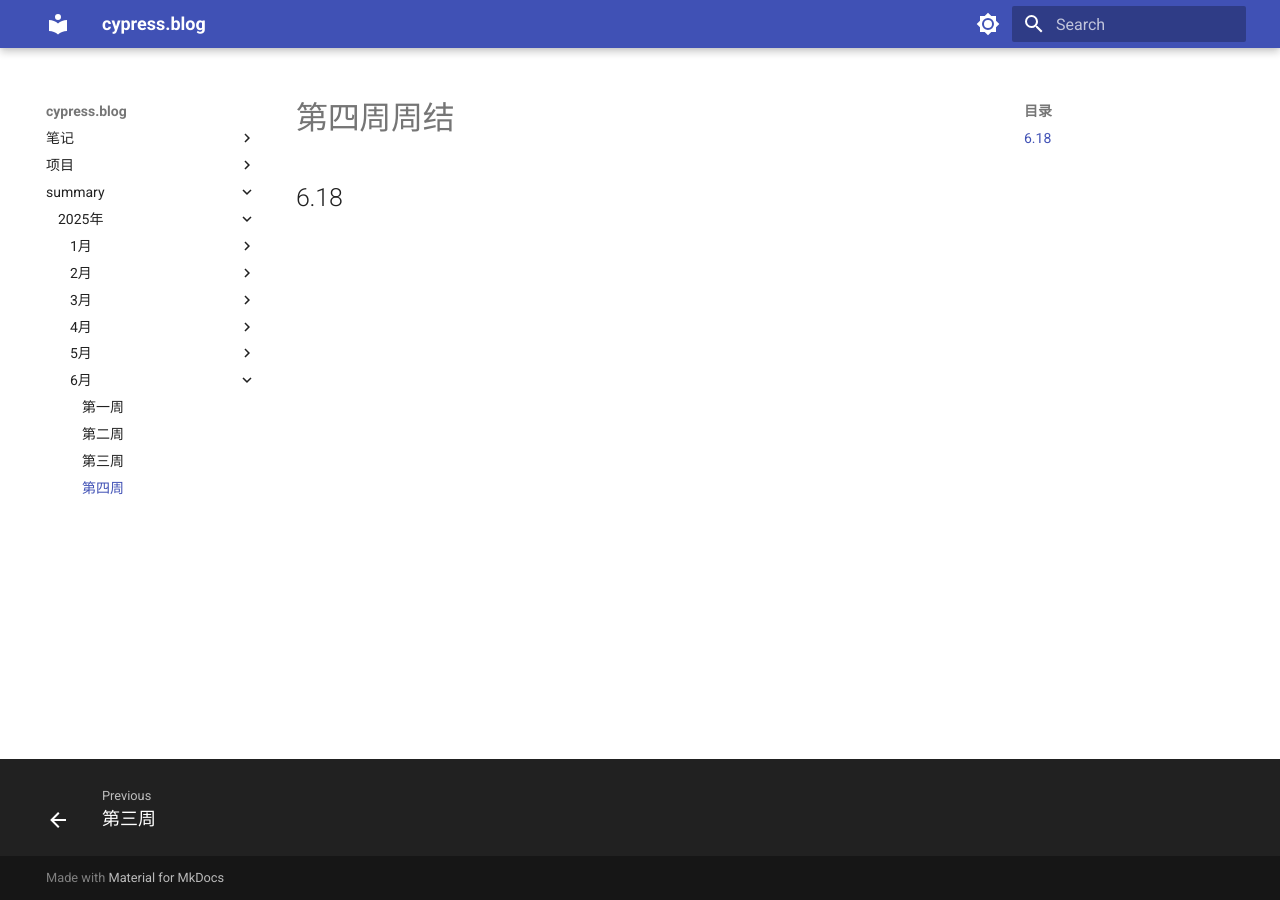
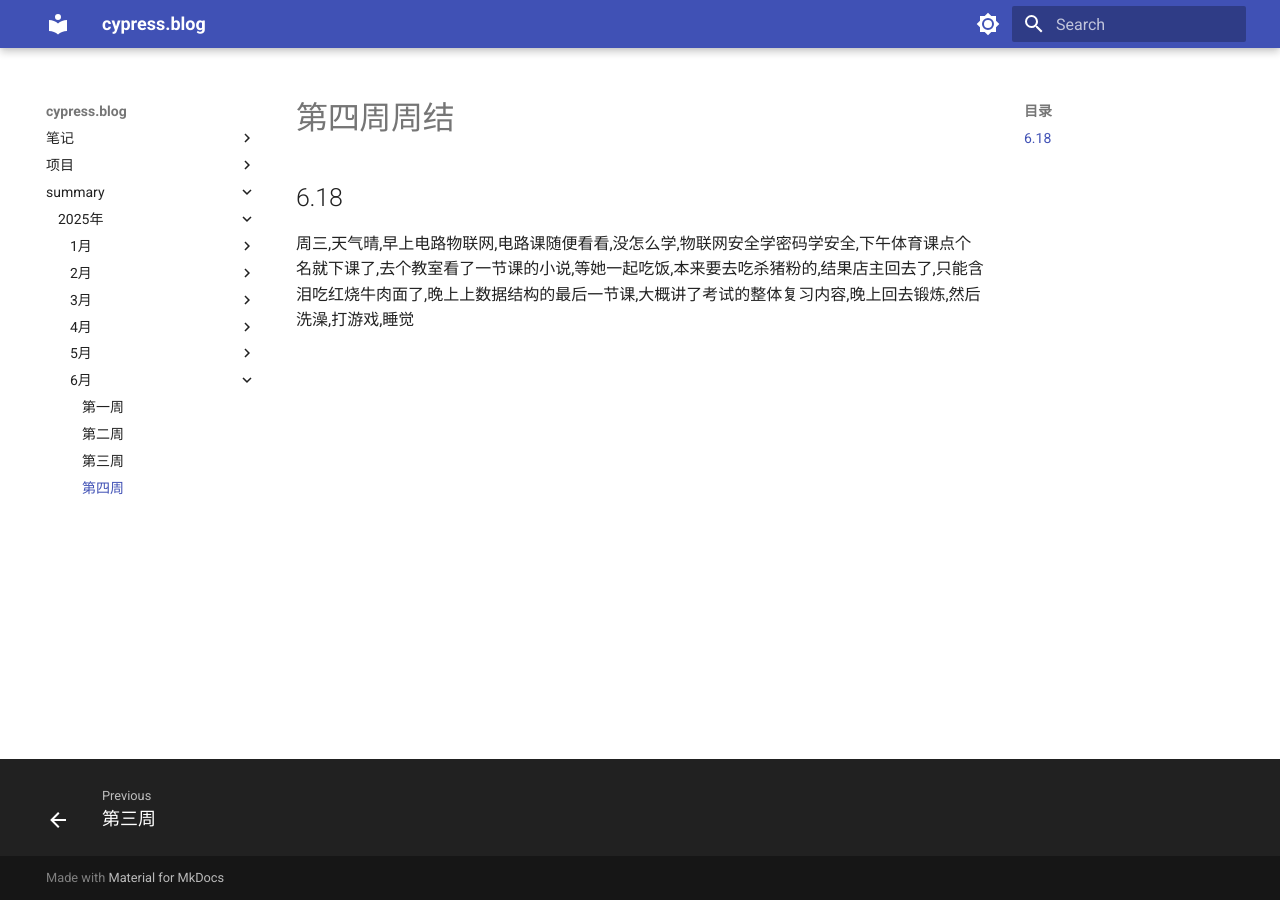
Before and after one commit to cyprer/blog0, an MkDocs documentation site: the page built from docs/summary/25year/6month/4week.md, in a window 1280 px wide. Built offline with MkDocs 1.6.1 and Material for MkDocs 9.7.7, drawn with Linux system fonts in a browser that asks for light colours.

Commit message:
docs: 更新第25年第6月第4周周结内容
添加周三的详细活动记录，包括课程安排和日常活动

```diff
--- a/docs/summary/25year/6month/4week.md
+++ b/docs/summary/25year/6month/4week.md
@@ -1,3 +1,4 @@
 # 第四周周结
 
 ## 6.18
+  周三,天气晴,早上电路物联网,电路课随便看看,没怎么学,物联网安全学密码学安全,下午体育课点个名就下课了,去个教室看了一节课的小说,等她一起吃饭,本来要去吃杀猪粉的,结果店主回去了,只能含泪吃红烧牛肉面了,晚上上数据结构的最后一节课,大概讲了考试的整体复习内容,晚上回去锻炼,然后洗澡,打游戏,睡觉
```
